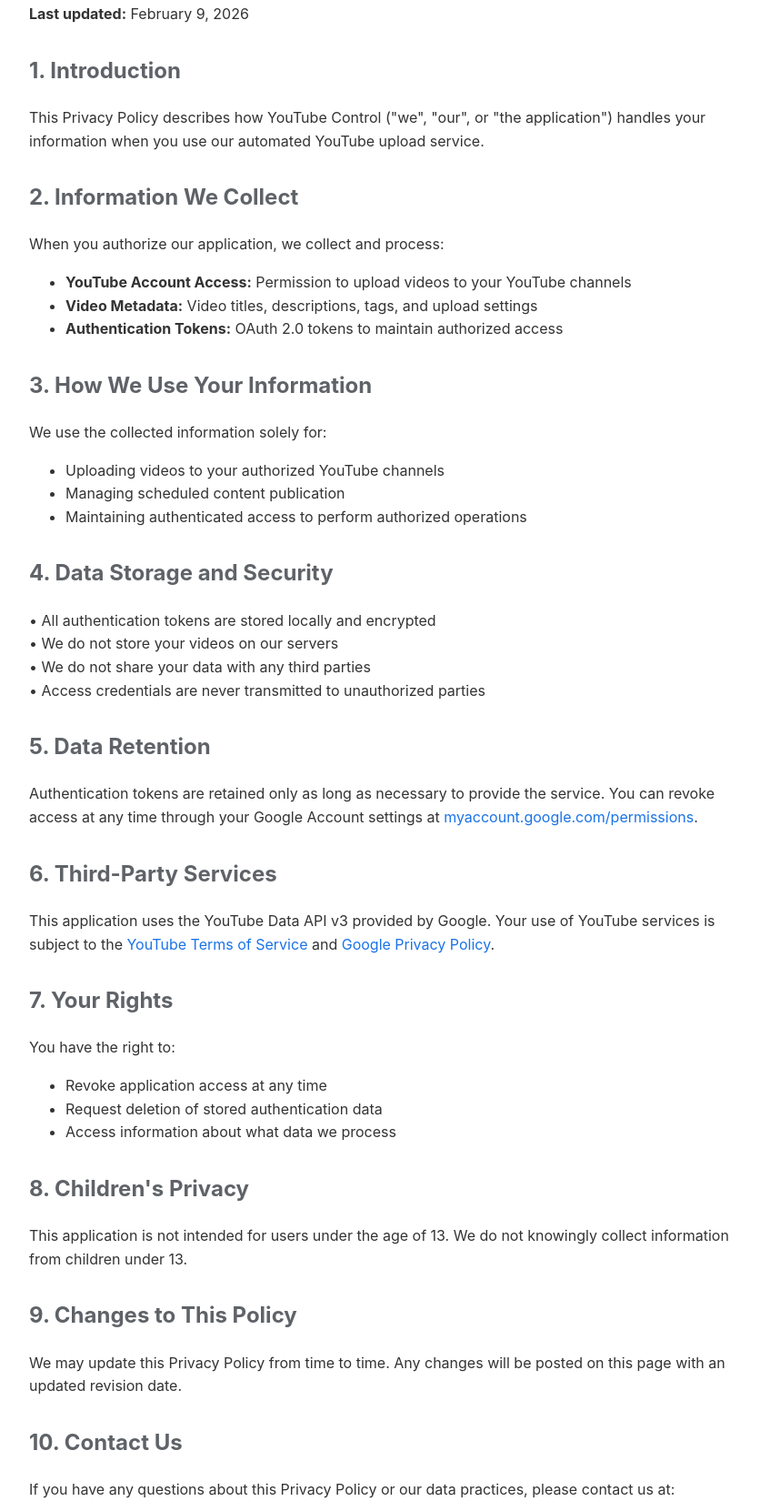
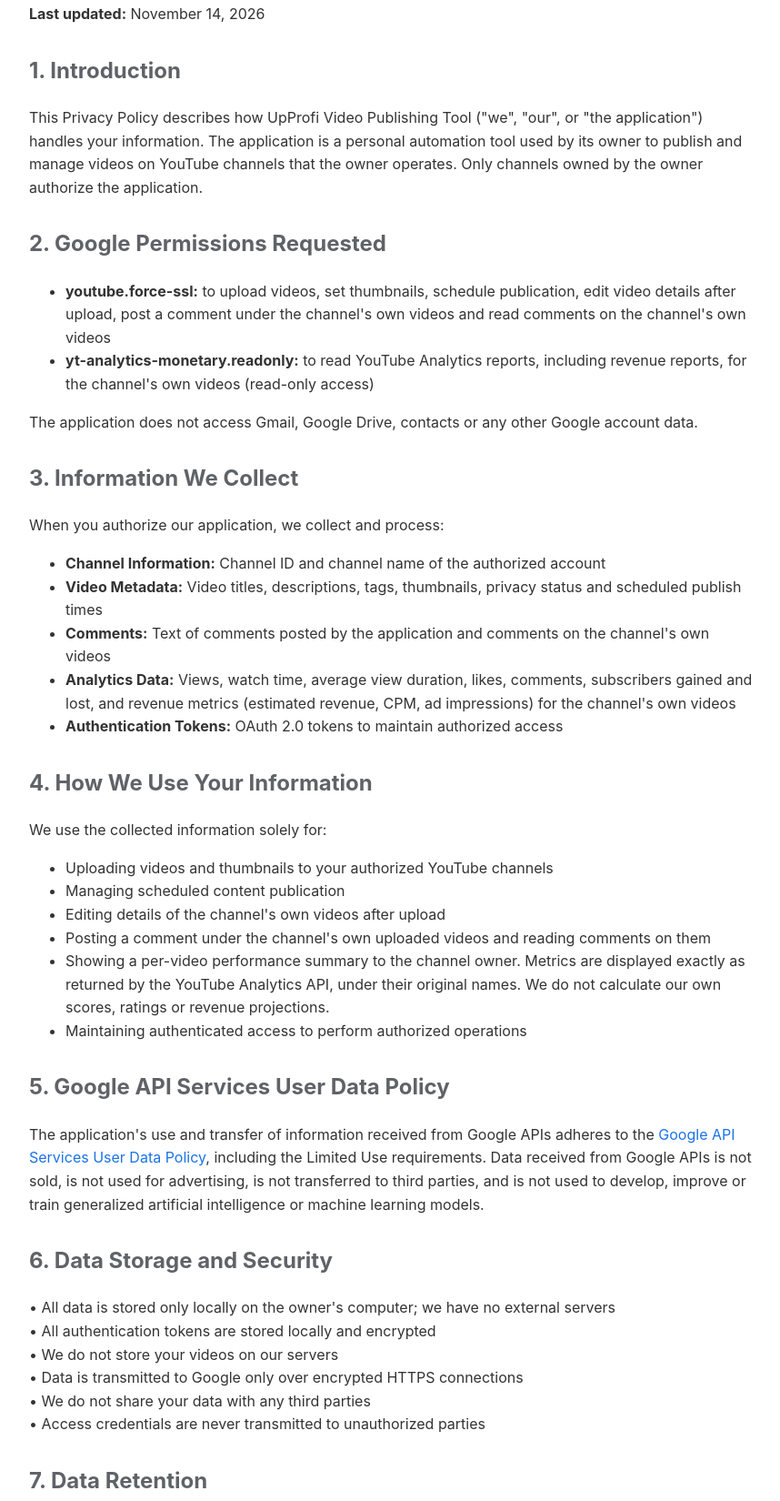
Before and after one commit to mrpestic/youtube-automation-info, a plain HTML site: page privacy.html in a window 1280 px wide. Shown: the part 144-1794 px from the top of the page at 91% size, without its empty margins (208-1066 px from the left). Drawn offline with Linux system fonts and the light colour scheme.

Commit message:
Update privacy.html

```diff
--- a/privacy.html
+++ b/privacy.html
@@ -3,7 +3,7 @@
 <head>
     <meta charset="UTF-8">
     <meta name="viewport" content="width=device-width, initial-scale=1.0">
-    <title>Privacy Policy - YouTube Control</title>
+    <title>Privacy Policy - UpProfi Video Publishing Tool</title>
     <style>
         body {
             font-family: -apple-system, BlinkMacSystemFont, 'Segoe UI', Arial, sans-serif;
@@ -43,77 +43,117 @@
 </head>
 <body>
     <h1>Privacy Policy</h1>
-    <p><strong>Last updated:</strong> February 9, 2026</p>
+    <p><strong>Last updated:</strong> November 14, 2026</p>
 
     <div class="section">
         <h2>1. Introduction</h2>
         <p>
-            This Privacy Policy describes how YouTube Control ("we", "our", or "the application")
-            handles your information when you use our automated YouTube upload service.
+            This Privacy Policy describes how UpProfi Video Publishing Tool ("we", "our", or "the application")
+            handles your information. The application is a personal automation tool used by its owner to publish
+            and manage videos on YouTube channels that the owner operates. Only channels owned by the owner
+            authorize the application.
         </p>
     </div>
 
     <div class="section">
-        <h2>2. Information We Collect</h2>
+        <h2>2. Google Permissions Requested</h2>
+        <ul>
+            <li><strong>youtube.force-ssl:</strong> to upload videos, set thumbnails, schedule publication,
+                edit video details after upload, post a comment under the channel's own videos and read
+                comments on the channel's own videos</li>
+            <li><strong>yt-analytics-monetary.readonly:</strong> to read YouTube Analytics reports, including
+                revenue reports, for the channel's own videos (read-only access)</li>
+        </ul>
+        <p>The application does not access Gmail, Google Drive, contacts or any other Google account data.</p>
+    </div>
+
+    <div class="section">
+        <h2>3. Information We Collect</h2>
         <p>When you authorize our application, we collect and process:</p>
         <ul>
-            <li><strong>YouTube Account Access:</strong> Permission to upload videos to your YouTube channels</li>
-            <li><strong>Video Metadata:</strong> Video titles, descriptions, tags, and upload settings</li>
+            <li><strong>Channel Information:</strong> Channel ID and channel name of the authorized account</li>
+            <li><strong>Video Metadata:</strong> Video titles, descriptions, tags, thumbnails, privacy status and scheduled publish times</li>
+            <li><strong>Comments:</strong> Text of comments posted by the application and comments on the channel's own videos</li>
+            <li><strong>Analytics Data:</strong> Views, watch time, average view duration, likes, comments, subscribers gained and lost,
+                and revenue metrics (estimated revenue, CPM, ad impressions) for the channel's own videos</li>
             <li><strong>Authentication Tokens:</strong> OAuth 2.0 tokens to maintain authorized access</li>
         </ul>
     </div>
 
     <div class="section">
-        <h2>3. How We Use Your Information</h2>
+        <h2>4. How We Use Your Information</h2>
         <p>We use the collected information solely for:</p>
         <ul>
-            <li>Uploading videos to your authorized YouTube channels</li>
+            <li>Uploading videos and thumbnails to your authorized YouTube channels</li>
             <li>Managing scheduled content publication</li>
+            <li>Editing details of the channel's own videos after upload</li>
+            <li>Posting a comment under the channel's own uploaded videos and reading comments on them</li>
+            <li>Showing a per-video performance summary to the channel owner. Metrics are displayed exactly as
+                returned by the YouTube Analytics API, under their original names. We do not calculate our own
+                scores, ratings or revenue projections.</li>
             <li>Maintaining authenticated access to perform authorized operations</li>
         </ul>
     </div>
 
     <div class="section">
-        <h2>4. Data Storage and Security</h2>
+        <h2>5. Google API Services User Data Policy</h2>
         <p>
+            The application's use and transfer of information received from Google APIs adheres to the
+            <a href="https://developers.google.com/terms/api-services-user-data-policy" target="_blank">Google API Services User Data Policy</a>,
+            including the Limited Use requirements. Data received from Google APIs is not sold, is not used for
+            advertising, is not transferred to third parties, and is not used to develop, improve or train
+            generalized artificial intelligence or machine learning models.
+        </p>
+    </div>
+
+    <div class="section">
+        <h2>6. Data Storage and Security</h2>
+        <p>
+            • All data is stored only locally on the owner's computer; we have no external servers<br>
             • All authentication tokens are stored locally and encrypted<br>
             • We do not store your videos on our servers<br>
+            • Data is transmitted to Google only over encrypted HTTPS connections<br>
             • We do not share your data with any third parties<br>
             • Access credentials are never transmitted to unauthorized parties
         </p>
     </div>
 
     <div class="section">
-        <h2>5. Data Retention</h2>
+        <h2>7. Data Retention</h2>
         <p>
-            Authentication tokens are retained only as long as necessary to provide the service.
+            • Comment text, video titles, descriptions and analytics data retrieved from the API are refreshed or deleted within 30 days<br>
+            • Authentication tokens are retained only as long as necessary to provide the service<br>
+            • If access is revoked, all stored data for that channel, including tokens, is deleted within 7 days
+        </p>
+        <p>
             You can revoke access at any time through your Google Account settings at
             <a href="https://myaccount.google.com/permissions" target="_blank">myaccount.google.com/permissions</a>.
         </p>
     </div>
 
     <div class="section">
-        <h2>6. Third-Party Services</h2>
+        <h2>8. Third-Party Services</h2>
         <p>
-            This application uses the YouTube Data API v3 provided by Google. Your use of
-            YouTube services is subject to the
-            <a href="https://www.youtube.com/t/terms" target="_blank">YouTube Terms of Service</a>
-            and <a href="https://policies.google.com/privacy" target="_blank">Google Privacy Policy</a>.
+            This application uses YouTube API Services (YouTube Data API v3 and YouTube Analytics API) provided by Google.
+            By using the application you agree to be bound by the
+            <a href="https://www.youtube.com/t/terms" target="_blank">YouTube Terms of Service</a>.
+            Google's handling of your data is described in the
+            <a href="https://policies.google.com/privacy" target="_blank">Google Privacy Policy</a>.
         </p>
     </div>
 
     <div class="section">
-        <h2>7. Your Rights</h2>
+        <h2>9. Your Rights</h2>
         <p>You have the right to:</p>
         <ul>
             <li>Revoke application access at any time</li>
-            <li>Request deletion of stored authentication data</li>
+            <li>Request deletion of any stored data (completed within 7 days)</li>
             <li>Access information about what data we process</li>
         </ul>
     </div>
 
     <div class="section">
-        <h2>8. Children's Privacy</h2>
+        <h2>10. Children's Privacy</h2>
         <p>
             This application is not intended for users under the age of 13. We do not knowingly
             collect information from children under 13.
@@ -121,7 +161,7 @@
     </div>
 
     <div class="section">
-        <h2>9. Changes to This Policy</h2>
+        <h2>11. Changes to This Policy</h2>
         <p>
             We may update this Privacy Policy from time to time. Any changes will be posted
             on this page with an updated revision date.
@@ -129,7 +169,7 @@
     </div>
 
     <div class="section">
-        <h2>10. Contact Us</h2>
+        <h2>12. Contact Us</h2>
         <p>
             If you have any questions about this Privacy Policy or our data practices,
             please contact us at:<br>
@@ -139,7 +179,7 @@
 
     <footer>
         <p><a href="index.html">← Back to Home</a></p>
-        <p>&copy; 2024 YouTube Control. All rights reserved.</p>
+        <p>&copy; 2026 UpProfi Video Publishing Tool. All rights reserved.</p>
     </footer>
 </body>
 </html>
```
